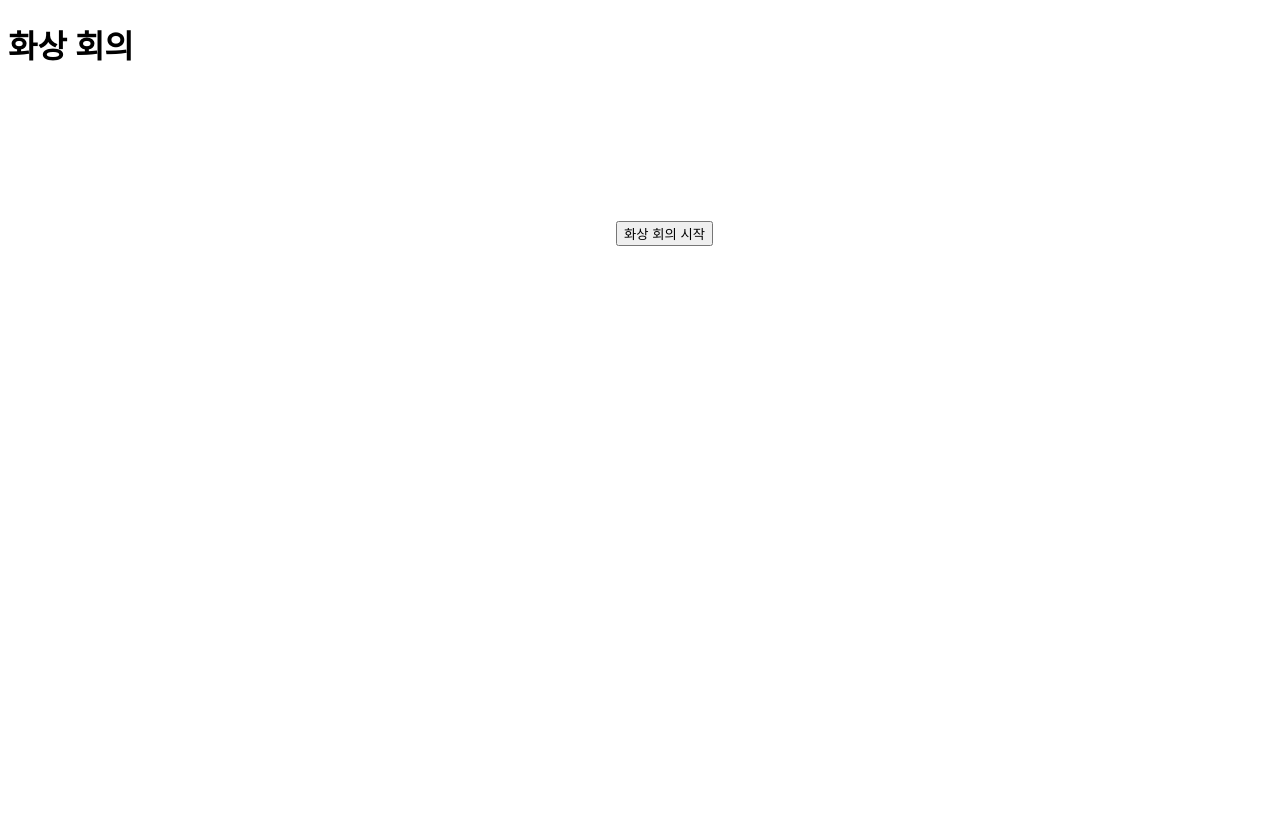
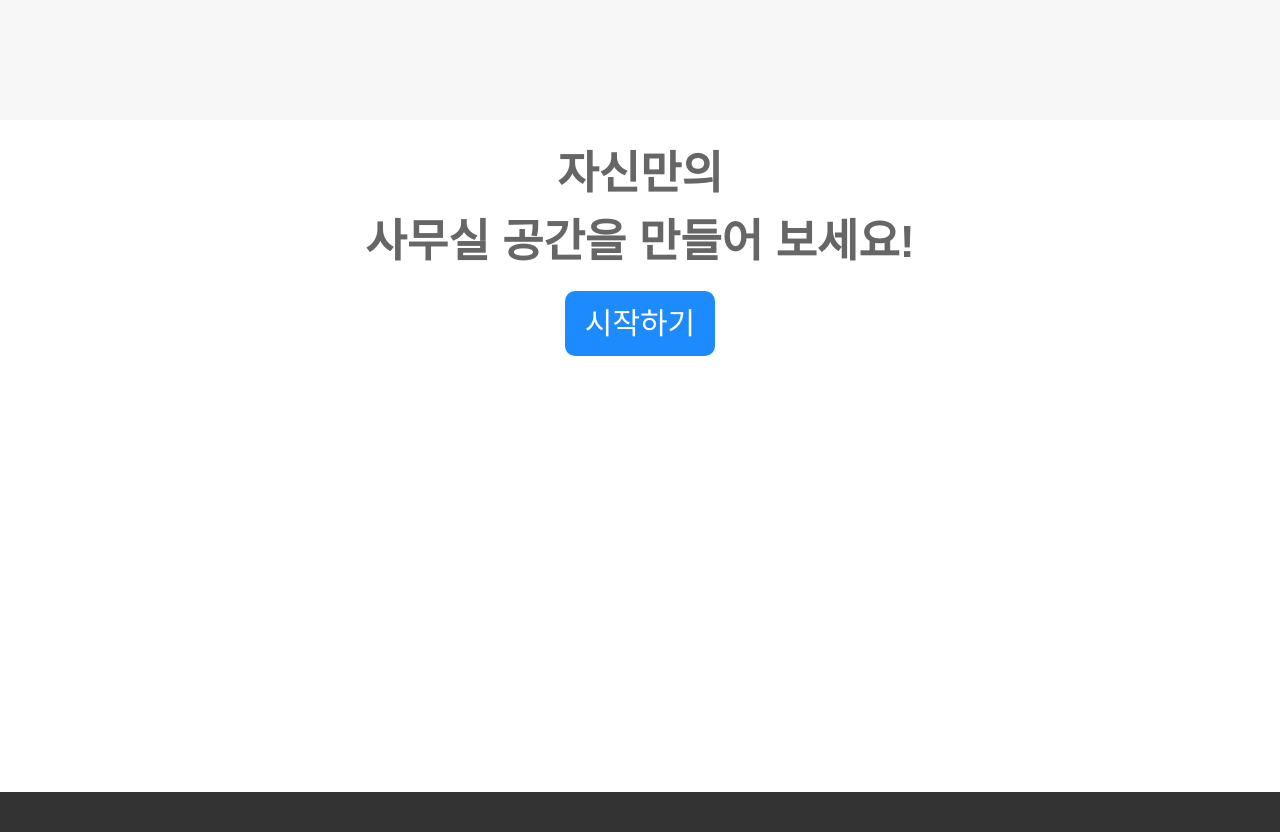
Before and after one commit to metie1/Web-based-collaboration-program, a website: page index.html in a window 1280 px wide. Before the commit the page ends 800 px from the top, so only its background shows below. Drawn offline with nearby package versions, Linux system fonts and the light colour scheme.

Commit message:
Initial commit

```diff
--- a/index.html
+++ b/index.html
@@ -1,16 +1,85 @@
 <!DOCTYPE html>
-<html lang="en">
+<html>
+
 <head>
     <meta charset="UTF-8">
-    <meta name="viewport" content="width=device-width, initial-scale=1.0">
-    <title>화상 회의</title>
+    <title>intro</title>
+    <link href="https://cdn.jsdelivr.net/npm/bootstrap@5.2.3/dist/css/bootstrap.min.css" rel="stylesheet" integrity="sha384-rbsA2VBKQhggwzxH7pPCaAqO46MgnOM80zW1RWuH61DGLwZJEdK2Kadq2F9CUG65" crossorigin="anonymous">
+
+    <style>
+        html, body {
+            margin: 0; padding: 0; height: 100%;
+            background-color: #f7f7f7;
+            font-family: Arial, sans-serif;
+        }
+        header {
+            text-align: center;
+            padding: 60px 0;
+        }
+        h1 {
+            font-size: 48px;
+            color: #333;
+            margin-bottom: 10px;
+        }
+        p {
+            font-size: 45px;
+            color: black;
+            color: #666;
+        }
+        section {
+            height: 84%;
+            background: white;
+            text-align: center;
+            padding: 20px 0;
+        }
+
+        section .discriving{
+            font-size: 100px;
+            font-weight: bold;
+        }
+
+        footer {
+            background-color: #333;
+            text-align: center;
+            padding: 20px 0;
+        }
+
+        #introStartButton a {
+            display: inline-block;
+            padding: 10px 20px;
+            background-color: #1d8afe;
+            color: #fff;
+            text-decoration: none;
+            font-size: 30px;
+            border-radius: 10px;
+        }
+        #introStartButton a:hover {
+            background-color: #0056b3;
+        }
+
+    </style>
+
 </head>
+
 <body>
-    <h1>화상 회의</h1>
-    <video id="localVideo" autoplay></video>
-    <video id="remoteVideo" autoplay></video>
-    <button onclick="startVideoCall()">화상 회의 시작</button>
+    <header>
+    </header>
 
-    <script src="app.js"></script>
+    <section>
+        <div class="discriving">
+            <p>
+                자신만의 <br> 사무실 공간을 만들어 보세요!
+            </p>
+        </div>
+        <div id="introStartButton">
+            <a href="login.html">시작하기</a>
+        </div>
+    </section>
+
+    <footer>
+    </footer>
+
+    <script src="https://cdn.jsdelivr.net/npm/bootstrap@5.2.3/dist/js/bootstrap.bundle.min.js"></script>
 </body>
+
 </html>
```
Also changed, not shown: rtc.html (added, +16 -0 lines).
